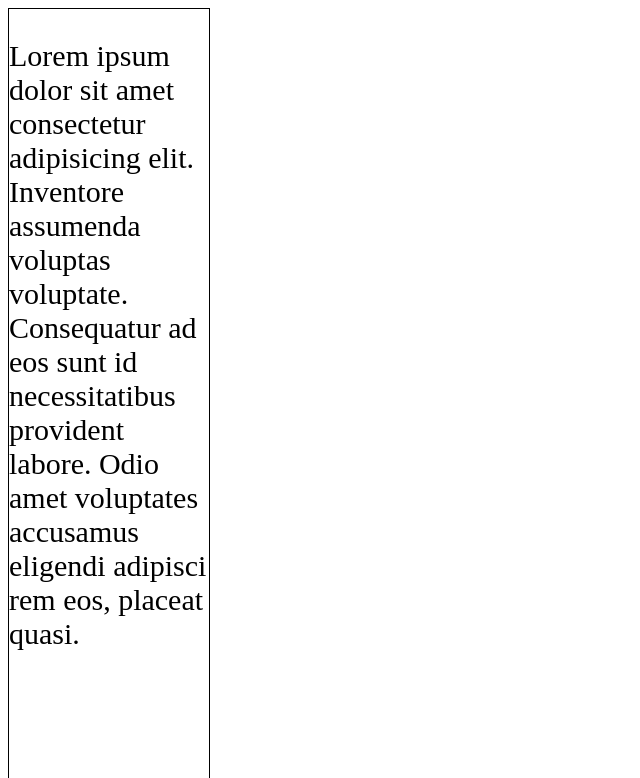
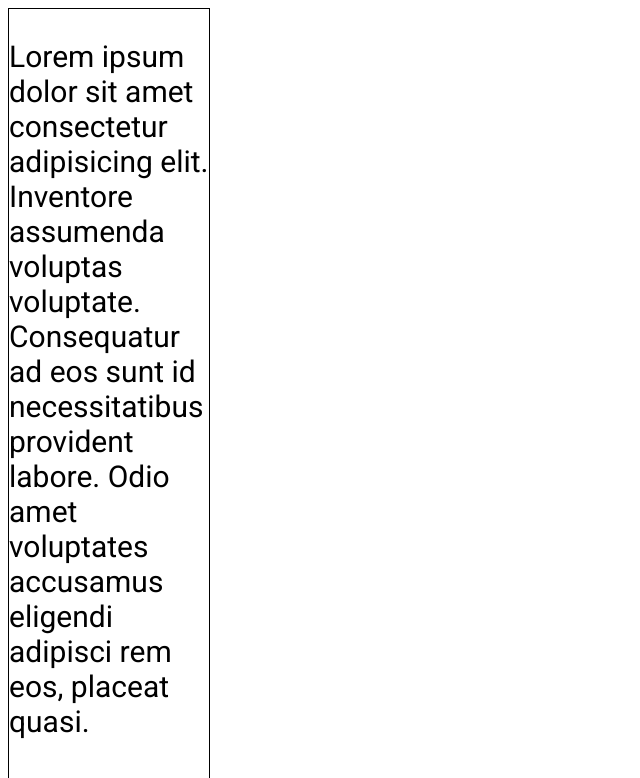
Before and after one commit to RyanCacicedo/CSS-Crashcourse, a plain HTML site: page index.html in a window 1280 px wide. Shown: the top 778 px of the page, without its empty margins (0-640 px from the left). Drawn offline with Linux system fonts and the light colour scheme.

Commit message:
Styling Css

```diff
--- a/style.css
+++ b/style.css
@@ -4,6 +4,7 @@ div {
   height: 100vw;
   border: 1px solid black;
   font-size: 30px;
-  font-weight: 300;
+  font-weight: 400;
+  font-family: roboto;
 
 }
```
